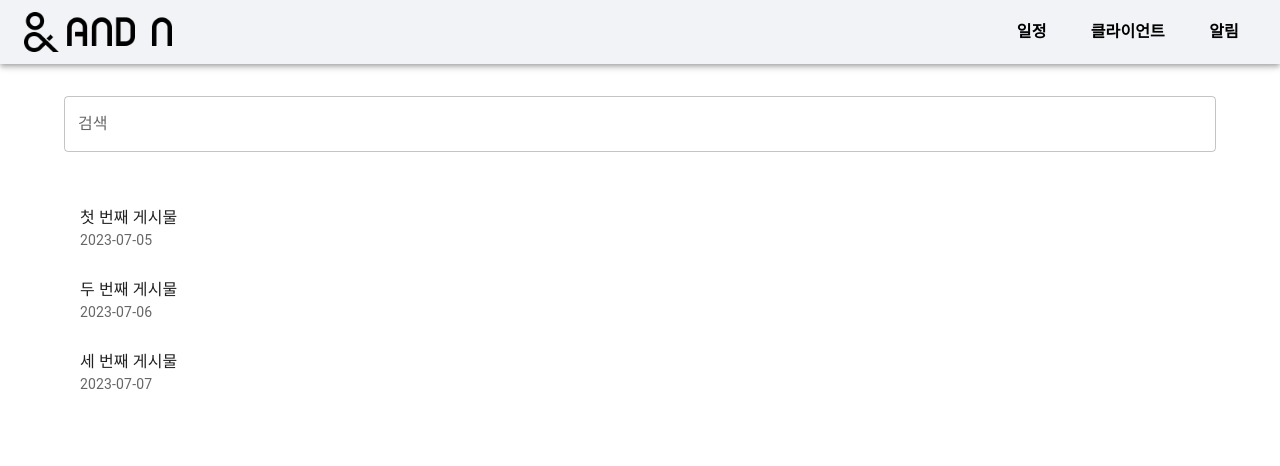
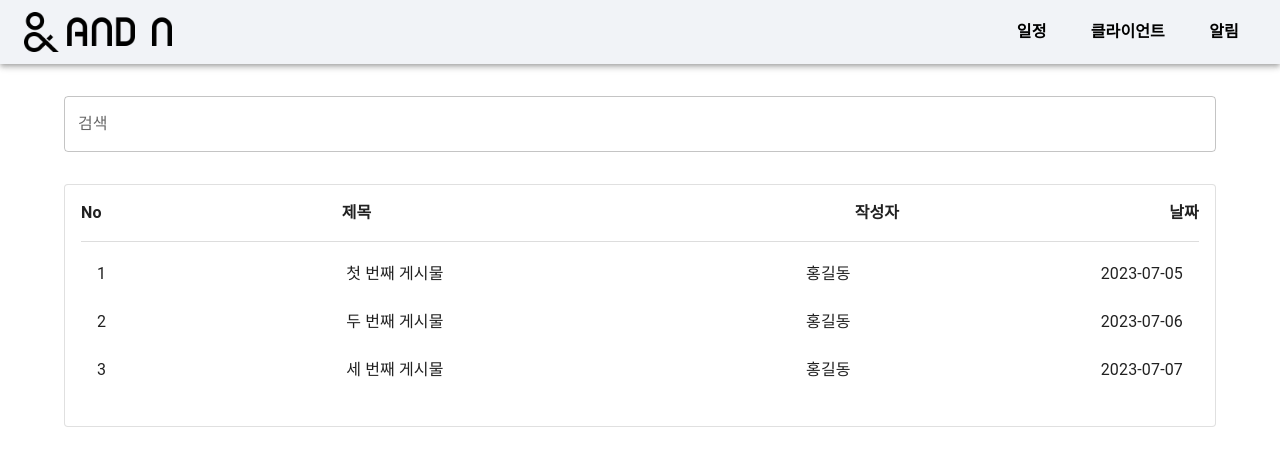
Before and after one commit to DevLarva/React_Noticeboard, a React (Create React App) app: page / in a window 1280 px wide. Shown: the top 466 px of the page. Built offline with nearby package versions, Linux system fonts and the light colour scheme.

Commit message:
Feat: react-paginate 설치 및 postlist 수정

```diff
--- a/package.json
+++ b/package.json
@@ -12,6 +12,7 @@
     "@testing-library/user-event": "^13.5.0",
     "react": "^18.3.1",
     "react-dom": "^18.3.1",
+    "react-paginate": "^8.2.0",
     "react-scripts": "5.0.1",
     "styled-components": "^6.1.11",
     "web-vitals": "^2.1.4"
--- a/src/App.js
+++ b/src/App.js
@@ -7,9 +7,9 @@ import { Container, Box } from '@mui/material';
 const App = () => {
   const [searchQuery, setSearchQuery] = useState('');
   const [posts, setPosts] = useState([
-    { title: '첫 번째 게시물', date: '2023-07-05' },
-    { title: '두 번째 게시물', date: '2023-07-06' },
-    { title: '세 번째 게시물', date: '2023-07-07' },
+    { number: 1, title: '첫 번째 게시물', author: '홍길동', date: '2023-07-05' },
+    { number: 2, title: '두 번째 게시물', author: '홍길동', date: '2023-07-06' },
+    { number: 3, title: '세 번째 게시물', author: '홍길동', date: '2023-07-07' },
   ]);
 
   const filteredPosts = posts.filter(post =>
--- a/src/components/PostList.js
+++ b/src/components/PostList.js
@@ -1,15 +1,64 @@
-import React from 'react';
-import { List, ListItem, ListItemText } from '@mui/material';
+import React, { useState } from 'react';
+import { List, ListItem, ListItemText, Box, Typography, Card, CardContent } from '@mui/material';
 
 const PostList = ({ posts }) => {
+    const [pageNumber, setPageNumber] = useState(0);
+    const postsPerPage = 10;
+    const pagesVisited = pageNumber * postsPerPage;
+
+    const displayPosts = posts
+        .slice(pagesVisited, pagesVisited + postsPerPage)
+        .map((post, index) => (
+            <ListItem key={index} button>
+                <ListItemText
+                    primary={
+                        <Box sx={{ display: 'flex', gap: 30 }}>
+                            <Typography variant="body1" sx={{ flexShrink: 0 }}>
+                                {post.number}
+                            </Typography>
+                            <Typography variant="body1" sx={{ flexGrow: 1 }}>
+                                {post.title}
+                            </Typography>
+                            <Typography variant="body1" sx={{ flexShrink: 0, marginLeft: '30px' }}>
+                                {post.author}
+                            </Typography>
+                            <Typography variant="body1" sx={{ flexShrink: 0, marginLeft: '10px' }}>
+                                {post.date}
+                            </Typography>
+                        </Box>
+                    }
+                />
+            </ListItem>
+        ));
+
+    const pageCount = Math.ceil(posts.length / postsPerPage);
+
+    const changePage = ({ selected }) => {
+        setPageNumber(selected);
+    };
+
     return (
-        <List>
-            {posts.map((post, index) => (
-                <ListItem key={index} button>
-                    <ListItemText primary={post.title} secondary={post.date} />
-                </ListItem>
-            ))}
-        </List>
+        <Card variant="outlined">
+            <CardContent>
+                <Box sx={{ display: 'flex', gap: 30, paddingBottom: 2, borderBottom: '1px solid #ddd' }}>
+                    <Typography variant="body1" sx={{ flexShrink: 0, fontWeight: 'bold' }}>
+                        No
+                    </Typography>
+                    <Typography variant="body1" sx={{ flexGrow: 1, fontWeight: 'bold' }}>
+                        제목
+                    </Typography>
+                    <Typography variant="body1" sx={{ flexShrink: 0, fontWeight: 'bold', marginLeft: '30px' }}>
+                        작성자
+                    </Typography>
+                    <Typography variant="body1" sx={{ flexShrink: 0, fontWeight: 'bold', marginLeft: '30px' }}>
+                        날짜
+                    </Typography>
+                </Box>
+                <List>
+                    {displayPosts}
+                </List>
+            </CardContent>
+        </Card>
     );
 };
 
```
Also changed, not shown: 2 other files (tests, documents, lock files or other folders).
